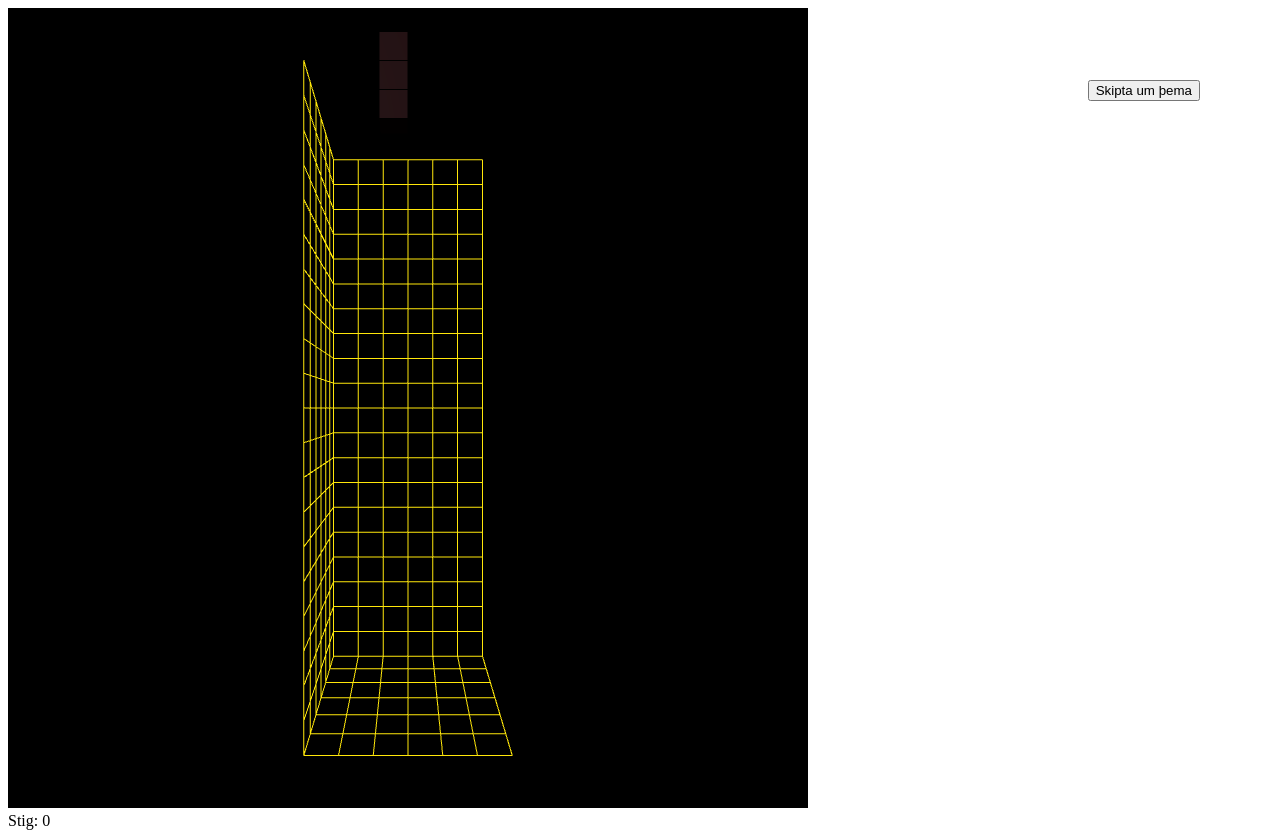
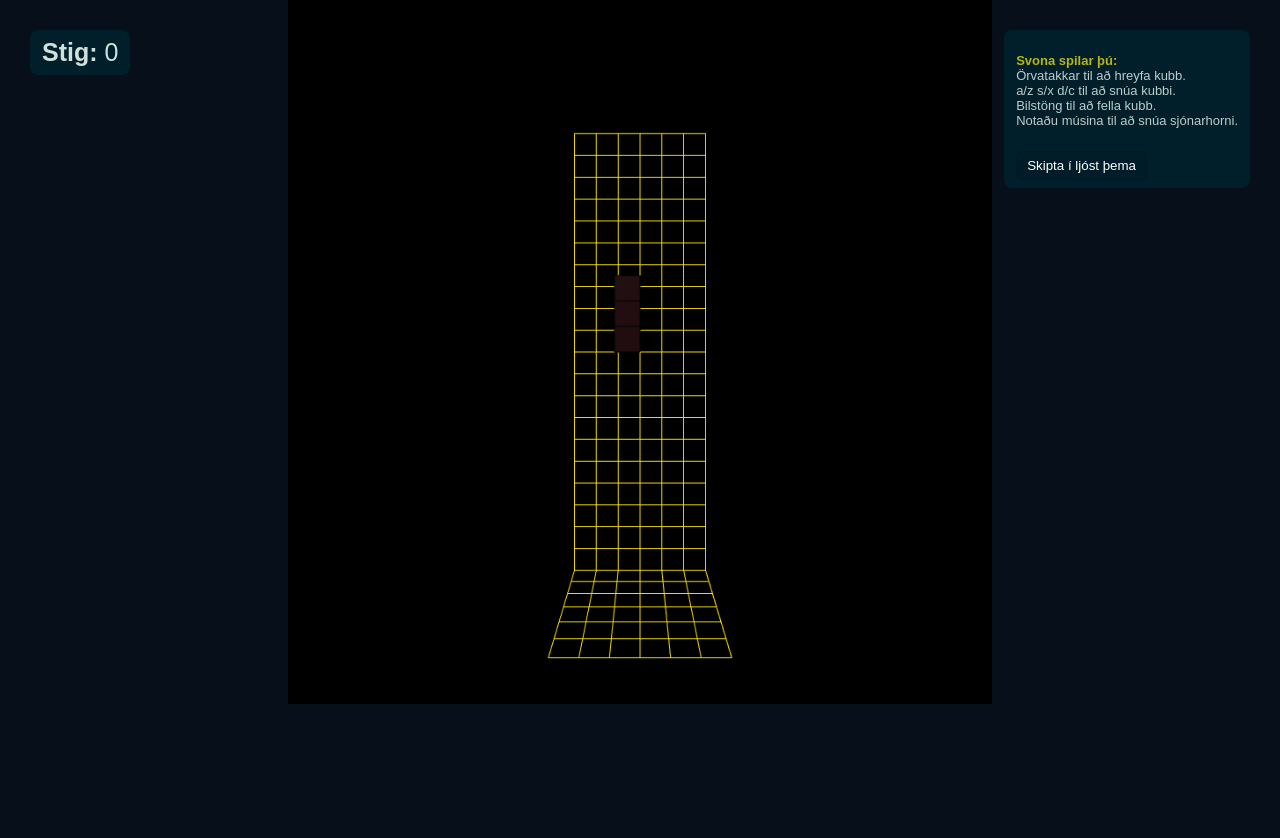
Before and after one commit to siljaastu/tolvugrafik, a plain HTML site: page Triis/index.html in a window 1280 px wide. After the commit the page ends 800 px from the top, so only its background shows below. Drawn offline with nearby package versions, Linux system fonts and the light colour scheme; animation ran at ten frames a second.

Commit message:
updated version

```diff
--- a/Triis/blocks.js
+++ b/Triis/blocks.js
@@ -94,3 +94,103 @@ function getRandomColor() {
   }
   return color;
 }
+
+// Get the YXZ index coordinate for a cube in the "levels" state
+function getYXZ(cube) {
+  var yxz = {};
+  const pos = cube.getWorldPosition(new THREE.Vector3());
+
+  yxz.y = Math.floor(pos.y + HEIGHT / 2.0);
+  yxz.x = Math.floor(pos.x + WIDTH / 2.0);
+  yxz.z = Math.floor(pos.z + WIDTH / 2.0);
+
+  return yxz;
+}
+
+function isLegalPosition(block) {
+  var isLegal = true;
+
+  for (const cube of block.children) {
+    const pos = cube.getWorldPosition(new THREE.Vector3());
+
+    isLegal &&= pos.x < WIDTH / 2.0 && pos.x > -WIDTH / 2.0;
+    isLegal &&= pos.z < WIDTH / 2.0 && pos.z > -WIDTH / 2.0;
+    isLegal &&= pos.y > -HEIGHT / 2.0;
+  }
+
+  isLegal &&= !checkCollision(block);
+
+  return isLegal;
+}
+
+// Check if the space directly below is occupied
+function isSpaceBelow(block) {
+  var spaceBelow = true;
+
+  for (const cube of block.children) {
+    const { y, x, z } = getYXZ(cube);
+
+    spaceBelow &&= y > HEIGHT || (y !== 0 && levels[y - 1][x][z] === undefined);
+  }
+
+  return spaceBelow;
+}
+
+// Check if the active block's current position collides
+// with any other currently placed block
+function checkCollision(block) {
+  for (const cube of block.children) {
+    const { y, x, z } = getYXZ(cube);
+
+    if (y < HEIGHT && levels[y][x][z] !== undefined) {
+      return true;
+    }
+  }
+  return false;
+}
+
+// Rotate the active block by the given rotation
+function rotateBlock(block, amountToRotate) {
+  const prevRotation = block.rotation.clone();
+
+  block.rotation.x += amountToRotate.x;
+  block.rotation.y += amountToRotate.y;
+  block.rotation.z += amountToRotate.z;
+
+  if (!isLegalPosition(block)) {
+    block.rotation.copy(prevRotation);
+  }
+}
+
+// Move active block by (x, y, z)
+function moveBlock(block, amountToMove) {
+  // Remember old position to be able to roll back if we hit something
+  const prevPos = block.position.clone();
+
+  // Update position
+  block.position.add(amountToMove);
+
+  // If we're in an invalid position, just go back to where we were...
+  if (!isLegalPosition(block)) {
+    block.position.copy(prevPos);
+  }
+}
+
+function dropBlock(block) {
+  let distanceToDrop = block.children
+    .map((cube) => {
+      const { y, x, z } = getYXZ(cube);
+
+      // Height of the tallest "peak" in our x-z coordinate
+      const peak = heights[x][z];
+      const distance = y - peak;
+
+      return distance;
+    })
+    .reduce((minDist, dist) => {
+      return Math.min(minDist, dist);
+    }, Number.MAX_VALUE);
+
+  block.position.add(new THREE.Vector3(0, -distanceToDrop, 0));
+  // endOfRound();
+}
--- a/Triis/grids.js
+++ b/Triis/grids.js
@@ -23,55 +23,55 @@ window.allGrids.push(grid);
 // const midGrid = new THREE.GridHelper(6, 6);
 // scene.add(midGrid);
 
-// Grid í vinstri hlið neðst
-const wallGrid = new THREE.GridHelper(6, 6, boxColor, boxColor);
-wallGrid.rotation.z = Math.PI / 2;
-wallGrid.position.x = -WIDTH / 2;
-wallGrid.position.y = -HEIGHT / 2 + 3;
-scene.add(wallGrid);
-window.allGrids.push(wallGrid);
+// // Grid í vinstri hlið neðst
+// const wallGrid = new THREE.GridHelper(6, 6, boxColor, boxColor);
+// wallGrid.rotation.z = Math.PI / 2;
+// wallGrid.position.x = -WIDTH / 2;
+// wallGrid.position.y = -HEIGHT / 2 + 3;
+// scene.add(wallGrid);
+// window.allGrids.push(wallGrid);
 
-// Grid í vinstri hlið miðju
-const wallGrid2 = new THREE.GridHelper(6, 6, boxColor, boxColor);
-wallGrid2.rotation.z = Math.PI / 2;
-wallGrid2.position.x = -WIDTH / 2;
-wallGrid2.position.y = -HEIGHT / 2 + 9;
-scene.add(wallGrid2);
-window.allGrids.push(wallGrid2);
+// // Grid í vinstri hlið miðju
+// const wallGrid2 = new THREE.GridHelper(6, 6, boxColor, boxColor);
+// wallGrid2.rotation.z = Math.PI / 2;
+// wallGrid2.position.x = -WIDTH / 2;
+// wallGrid2.position.y = -HEIGHT / 2 + 9;
+// scene.add(wallGrid2);
+// window.allGrids.push(wallGrid2);
 
-// Grid í vinstri hlið næstefst
-const wallGrid3 = new THREE.GridHelper(6, 6, boxColor, boxColor);
-wallGrid3.rotation.z = Math.PI / 2;
-wallGrid3.position.x = -WIDTH / 2;
-wallGrid3.position.y = -HEIGHT / 2 + 15;
-scene.add(wallGrid3);
-window.allGrids.push(wallGrid3);
+// // Grid í vinstri hlið næstefst
+// const wallGrid3 = new THREE.GridHelper(6, 6, boxColor, boxColor);
+// wallGrid3.rotation.z = Math.PI / 2;
+// wallGrid3.position.x = -WIDTH / 2;
+// wallGrid3.position.y = -HEIGHT / 2 + 15;
+// scene.add(wallGrid3);
+// window.allGrids.push(wallGrid3);
 
-// Grid í vinstri hlið efst vinstri
-const wallGrid4a = new THREE.GridHelper(2, 2, boxColor, boxColor);
-wallGrid4a.rotation.z = Math.PI / 2;
-wallGrid4a.position.x = -WIDTH / 2;
-wallGrid4a.position.y = -HEIGHT / 2 + 19;
-wallGrid4a.position.z = WIDTH / 3;
-scene.add(wallGrid4a);
-window.allGrids.push(wallGrid4a);
+// // Grid í vinstri hlið efst vinstri
+// const wallGrid4a = new THREE.GridHelper(2, 2, boxColor, boxColor);
+// wallGrid4a.rotation.z = Math.PI / 2;
+// wallGrid4a.position.x = -WIDTH / 2;
+// wallGrid4a.position.y = -HEIGHT / 2 + 19;
+// wallGrid4a.position.z = WIDTH / 3;
+// scene.add(wallGrid4a);
+// window.allGrids.push(wallGrid4a);
 
-// Grid í vinstri hlið efst mið
-const wallGrid4b = new THREE.GridHelper(2, 2, boxColor, boxColor);
-wallGrid4b.rotation.z = Math.PI / 2;
-wallGrid4b.position.x = -WIDTH / 2;
-wallGrid4b.position.y = -HEIGHT / 2 + 19;
-scene.add(wallGrid4b);
-window.allGrids.push(wallGrid4b);
+// // Grid í vinstri hlið efst mið
+// const wallGrid4b = new THREE.GridHelper(2, 2, boxColor, boxColor);
+// wallGrid4b.rotation.z = Math.PI / 2;
+// wallGrid4b.position.x = -WIDTH / 2;
+// wallGrid4b.position.y = -HEIGHT / 2 + 19;
+// scene.add(wallGrid4b);
+// window.allGrids.push(wallGrid4b);
 
-// Grid í vinstri hlið efst hægri
-const wallGrid4c = new THREE.GridHelper(2, 2, boxColor, boxColor);
-wallGrid4c.rotation.z = Math.PI / 2;
-wallGrid4c.position.x = -WIDTH / 2;
-wallGrid4c.position.y = -HEIGHT / 2 + 19;
-wallGrid4c.position.z = -WIDTH / 3;
-scene.add(wallGrid4c);
-window.allGrids.push(wallGrid4c);
+// // Grid í vinstri hlið efst hægri
+// const wallGrid4c = new THREE.GridHelper(2, 2, boxColor, boxColor);
+// wallGrid4c.rotation.z = Math.PI / 2;
+// wallGrid4c.position.x = -WIDTH / 2;
+// wallGrid4c.position.y = -HEIGHT / 2 + 19;
+// wallGrid4c.position.z = -WIDTH / 3;
+// scene.add(wallGrid4c);
+// window.allGrids.push(wallGrid4c);
 
 // Grid í hægri hlið neðst
 const wallGridh = new THREE.GridHelper(6, 6, boxColor, boxColor);
--- a/Triis/index.html
+++ b/Triis/index.html
@@ -3,20 +3,93 @@
   <head>
     <meta charset="utf-8" />
     <title>TRÍIS!</title>
+    <style>
+      html,
+      body {
+        height: 100%;
+        margin: 0;
+        background: #07101a;
+        color: rgb(208, 225, 219);
+        font-family: Arial, Helvetica, sans-serif;
+      }
+      #c {
+        width: 55%;
+        display: block;
+        margin: 0 auto;
+      }
+      #stig {
+        position: absolute;
+        left: 30px;
+        top: 30px;
+        background: rgba(2, 32, 44, 0.935);
+        padding: 8px 12px;
+        border-radius: 8px;
+        z-index: 10;
+        font-size: 25px;
+        color: inherit;
+      }
+
+      #ui {
+        position: absolute;
+        right: 30px;
+        top: 30px;
+        background: rgba(2, 32, 44, 0.935);
+        /* opacity: 0.5; */
+        padding: 8px 12px;
+        border-radius: 8px;
+        z-index: 10;
+      }
+      #ui b {
+        color: #c9c612;
+      }
+      .ui-button {
+        background: rgba(255, 255, 255, 0.06);
+        color: inherit;
+        padding: 6px 10px;
+        border-radius: 6px;
+        border: 1px solid rgba(255, 255, 255, 0.06);
+      }
+      .ui-button--dark {
+        background: rgba(255, 231, 10, 0.06);
+        color: #ffe70a;
+        border-color: rgba(255, 231, 10, 0.12);
+      }
+      .ui-button--light {
+        background: rgba(0, 0, 0, 0.06);
+        color: #ffffff;
+        border-color: rgba(0, 0, 0, 0.12);
+      }
+      /* #toggle-theme {
+        position: absolute;
+        top: 80px;
+        right: 80px;
+        z-index: 999;
+      } */
+    </style>
   </head>
   <body>
     <canvas id="c" width="800" height="800"></canvas>
-    <div>Stig: <span id="score">0</span></div>
-    <button
-      id="toggle-theme"
-      style="position: absolute; top: 80px; right: 80px; z-index: 999"
-    >
-      Skipta um þema
-    </button>
+    <div id="stig">
+      <div><b>Stig: </b> <span id="score">0</span></div>
+    </div>
+    <div id="ui">
+      <div style="font-size: 13px; opacity: 0.9">
+        <br />
+        <b>Svona spilar þú: </b>
+        <br />
+        Örvatakkar til að hreyfa kubb.<br />
+        a/z s/x d/c til að snúa kubbi.<br />
+        Bilstöng til að fella kubb.<br />
+        Notaðu músina til að snúa sjónarhorni.<br />
+        <br />
+      </div>
+      <div style="margin-top: 8px">
+        <button id="toggle-theme" class="ui-button">Skipta um þema</button>
+      </div>
+    </div>
 
     <script src="./lib/three.js"></script>
     <script src="./lib/OrbitControls.js"></script>
-    <script src="./consts.js"></script>
     <script src="./blocks.js"></script>
     <script src="./levels.js"></script>
     <script src="./input.js"></script>
--- a/Triis/input.js
+++ b/Triis/input.js
@@ -48,7 +48,7 @@ function handleKeyDown(event) {
       rot.z = -Math.PI / 2.0;
       break;
     case "Space":
-      dropActiveBlock();
+      dropBlock(activeBlock);
       break;
     // For testing
     case "Digit1":
@@ -67,6 +67,6 @@ function handleKeyDown(event) {
   console.log(event.code);
   moveBlock(activeBlock, mov);
   if (rot) {
-    rotateBlock(activeBlock, );
+    rotateBlock(activeBlock, rot);
   }
 }
--- a/Triis/main.js
+++ b/Triis/main.js
@@ -87,116 +87,39 @@ function setScore(newScore) {
   if (scoreDisplay) scoreDisplay.textContent = String(score);
 }
 
-function isLegalPosition(block) {
-  var isLegal = true;
+// Detach single cubes from collective "block" and add them to the scene
+function detachCubes(block) {
+  const numCubes = block.children.length
+  var cubes = [];
 
-  for (const cube of block.children) {
+  for (var i = 0; i < numCubes; i++) {
+    const cube = block.children[0];
+
+    // Detach cube from the parent block
     const pos = cube.getWorldPosition(new THREE.Vector3());
+    block.remove(cube);
 
-    isLegal &&= pos.x < WIDTH / 2.0 && pos.x > -WIDTH / 2.0;
-    isLegal &&= pos.z < WIDTH / 2.0 && pos.z > -WIDTH / 2.0;
-    isLegal &&= pos.y > -HEIGHT / 2.0;
+    // Cube is no longer positioned relative to the blocks center
+    cube.position.copy(pos);
+    cubes.push(cube);
+
+    // Add single cube to scene
+    scene.add(cube);
   }
 
-  isLegal &&= !checkCollision(block);
+  scene.remove(block);
 
-  return isLegal;
-}
-
-// Rotate the active block by the given rotation
-function rotateBlock(block, amountToRotate) {
-  const prevRotation = block.rotation.clone();
-
-  block.rotation.x += amountToRotate.x;
-  block.rotation.y += amountToRotate.y;
-  block.rotation.z += amountToRotate.z;
-
-  if (!isLegalPosition(block)) {
-    block.rotation.copy(prevRotation);
-  }
-}
-
-// Move active block by (x, y, z)
-function moveBlock(block, amountToMove) {
-  // Remember old position to be able to roll back if we hit something
-  const prevPos = block.position.clone();
-
-  // Update position
-  block.position.add(amountToMove);
-
-  // If we're in an invalid position, just go back to where we were...
-  if (!isLegalPosition()) {
-    block.position.copy(prevPos);
-  }
-
-  // Have reached the bottom or on top of another cube
-  if (!isSpaceBelow(block)) {
-    endOfRound();
-  }
-}
-
-function dropBlock(block) {
-  let distanceToDrop = block.children
-    .map((cube) => {
-      const { y, x, z } = getYXZ(cube);
-
-      // Height of the tallest "peak" in our x-z coordinate
-      const peak = heights[x][z];
-      const distance = y - peak;
-
-      return distance;
-    })
-    .reduce((minDist, dist) => {
-      return Math.min(minDist, dist);
-    }, Number.MAX_VALUE);
-
-  block.position.add(new THREE.Vector3(0, -distanceToDrop, 0));
-  endOfRound();
-}
-
-// Check if the space directly below is occupied
-function isSpaceBelow(block) {
-  var spaceBelow = true;
-
-  for (const cube of block.children) {
-    const { y, x, z } = getYXZ(cube);
-
-    spaceBelow &&= y > HEIGHT || (y !== 0 && levels[y - 1][x][z] === undefined);
-  }
-
-  return spaceBelow;
-}
-
-// Get the YXZ index coordinate for a cube in the "levels" state
-function getYXZ(cube) {
-  var yxz = {};
-  const pos = cube.getWorldPosition(new THREE.Vector3());
-
-  yxz.y = Math.floor(pos.y + HEIGHT / 2.0);
-  yxz.x = Math.floor(pos.x + WIDTH / 2.0);
-  yxz.z = Math.floor(pos.z + WIDTH / 2.0);
-
-  return yxz;
-}
-
-// Check if the active block's current position collides
-// with any other currently placed block
-function checkCollision(block) {
-  for (const cube of block.children) {
-    const { y, x, z } = getYXZ(cube);
-
-    if (y < HEIGHT && levels[y][x][z] !== undefined) {
-      return true;
-    }
-  }
-  return false;
+  return cubes;
 }
 
 // Update game state with current state of blocks at the end of the round
 function endOfRound() {
   var filledLevels = [];
 
-  for (const cube of activeBlock.children) {
+  const cubes = detachCubes(activeBlock);
+
+  for (const cube of cubes) {
+    console.log(cube)
     const { y, x, z } = getYXZ(cube);
 
     if (y < HEIGHT) {
@@ -208,6 +131,17 @@ function endOfRound() {
       }
     }
   }
+
+  // const numCubes = activeBlock.children.length
+  // for (var i = 0; i < numCubes; i++) {
+  //   const cube = activeBlock.children[0];
+
+  //   const pos = cube.getWorldPosition(new THREE.Vector3());
+  //   activeBlock.remove(cube);
+  //   cube.position.copy(pos);
+  //   scene.add(cube);
+  // }
+
 
   if (filledLevels.length > 0) {
     removeLevels(levels, filledLevels);
@@ -254,7 +188,7 @@ function isGameOver() {
   const isAbovePlayfield = activeBlock.children.some(
     (cube) => cube.getWorldPosition(new THREE.Vector3()).y > 10
   );
-  const gameOver = isAbovePlayfield && !isSpaceBelow();
+  const gameOver = isAbovePlayfield && !isSpaceBelow(activeBlock);
   console.log(gameOver);
   return gameOver;
 }
@@ -271,21 +205,40 @@ function applyTheme(t) {
     if (window.updateGridColor) window.updateGridColor(0xffe70a); // litur í dark
   }
 }
+const themeButton = document.getElementById("toggle-theme");
 
-const themeButton = document.getElementById("toggle-theme");
+function updateThemeButton(themeName) {
+  if (!themeButton) return;
+  themeButton.classList.remove("ui-button--dark", "ui-button--light");
+  themeButton.classList.add(
+    themeName === "dark" ? "ui-button--light" : "ui-button--dark"
+  );
+  themeButton.textContent =
+    themeName === "dark" ? "Skipta í ljóst þema" : "Skipta í dökkt þema";
+}
+
 if (themeButton) {
+  themeButton.classList.add("ui-button");
   themeButton.addEventListener("click", () => {
-    applyTheme(theme === "dark" ? "light" : "dark");
+    const next = theme === "dark" ? "light" : "dark";
+    applyTheme(next);
+    updateThemeButton(next);
   });
 }
 
-// Setja sjálfgefið
+// initialize visuals after applyTheme(theme) call
 applyTheme(theme);
+updateThemeButton(theme);
 
-// // optional: reposition camera so you see the tall playfield clearly
-// camera.position.set(24, 24, 28);
-// controls.target.set(0, HEIGHT / 2 - 1, 0);
-// controls.update();
+// const themeButton = document.getElementById("toggle-theme");
+// if (themeButton) {
+//   themeButton.addEventListener("click", () => {
+//     applyTheme(theme === "dark" ? "light" : "dark");
+//   });
+// }
+
+// // Setja sjálfgefið
+// applyTheme(theme);
 
 // Skilgreina ljósgjafa og bæta honum í sviðsnetið
 const ambLight = new THREE.AmbientLight(0x404040); // soft white light
@@ -308,7 +261,13 @@ window.addEventListener("keydown", handleKeyDown);
 
 // Tick game forward
 const update = function () {
-  moveBlock(activeBlock,  THREE.Vector3(0, -cubeSize, 0));
+  const moveDown = new THREE.Vector3(0, -cubeSize, 0);
+  moveBlock(activeBlock, moveDown);
+
+  // Have reached the bottom or on top of another cube
+  if (!isSpaceBelow(activeBlock)) {
+    endOfRound();
+  }
 };
 
 // Start game
```
Also changed, not shown: Triis/levels.js (+8 -1 lines).
